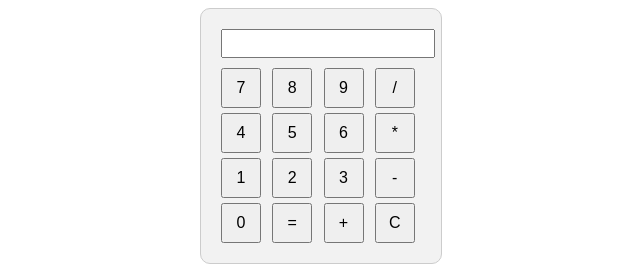
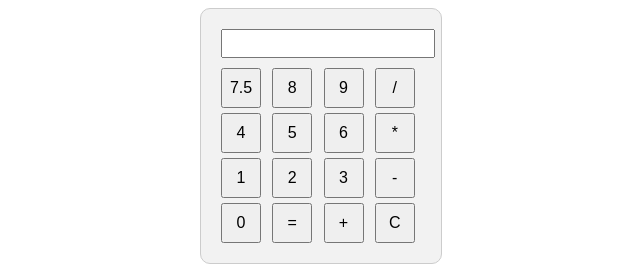
Before and after one commit to adityakumar5478adi/calculator.in, a plain HTML site: page index.html in a window 1280 px wide. Shown: the full height of the page, 319-959 px from the left. Drawn offline with Linux system fonts and the light colour scheme.

Commit message:
Update index.html

```diff
--- a/index.html
+++ b/index.html
@@ -8,7 +8,7 @@
   <div class="calculator">
     <input class="display" type="text" id="result" readonly>
     <div class="buttons">
-      <button class="number" onclick="appendToDisplay('7.5')">7</button>
+      <button class="number" onclick="appendToDisplay('7')">7.5</button>
       <button class="number" onclick="appendToDisplay('8')">8</button>
       <button class="number" onclick="appendToDisplay('9')">9</button>
       <button onclick="appendToDisplay('/')">/</button>
```
